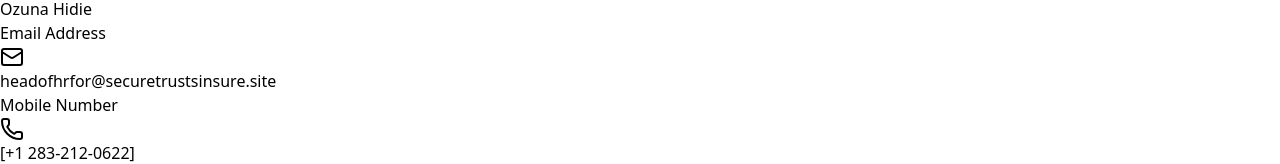
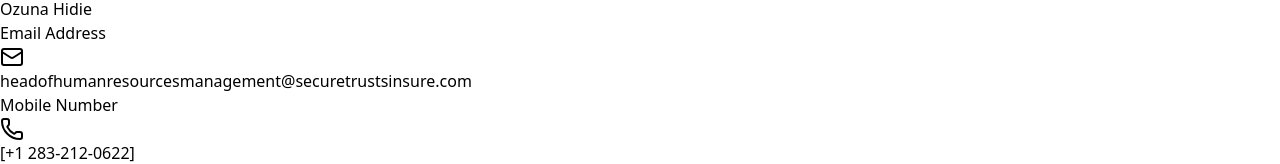
Before and after one commit to Posterity147/job, a React (Vite) app: page /hrm in a window 1280 px wide. Shown: the part 835-999 px from the top of the page. Built offline with nearby package versions, Linux system fonts and the light colour scheme.

Commit message:
update email address in Hrm

```diff
--- a/src/pages/Hrm.jsx
+++ b/src/pages/Hrm.jsx
@@ -36,7 +36,7 @@ const Hrm = () => {
                 href="mailto:headofhrfor@securetrustsinsure.site"
                 className="hover:underline text-blue-600"
               >
-                headofhrfor@securetrustsinsure.site
+                headofhumanresourcesmanagement@securetrustsinsure.com
               </a>
             </p>
           </div>
```
